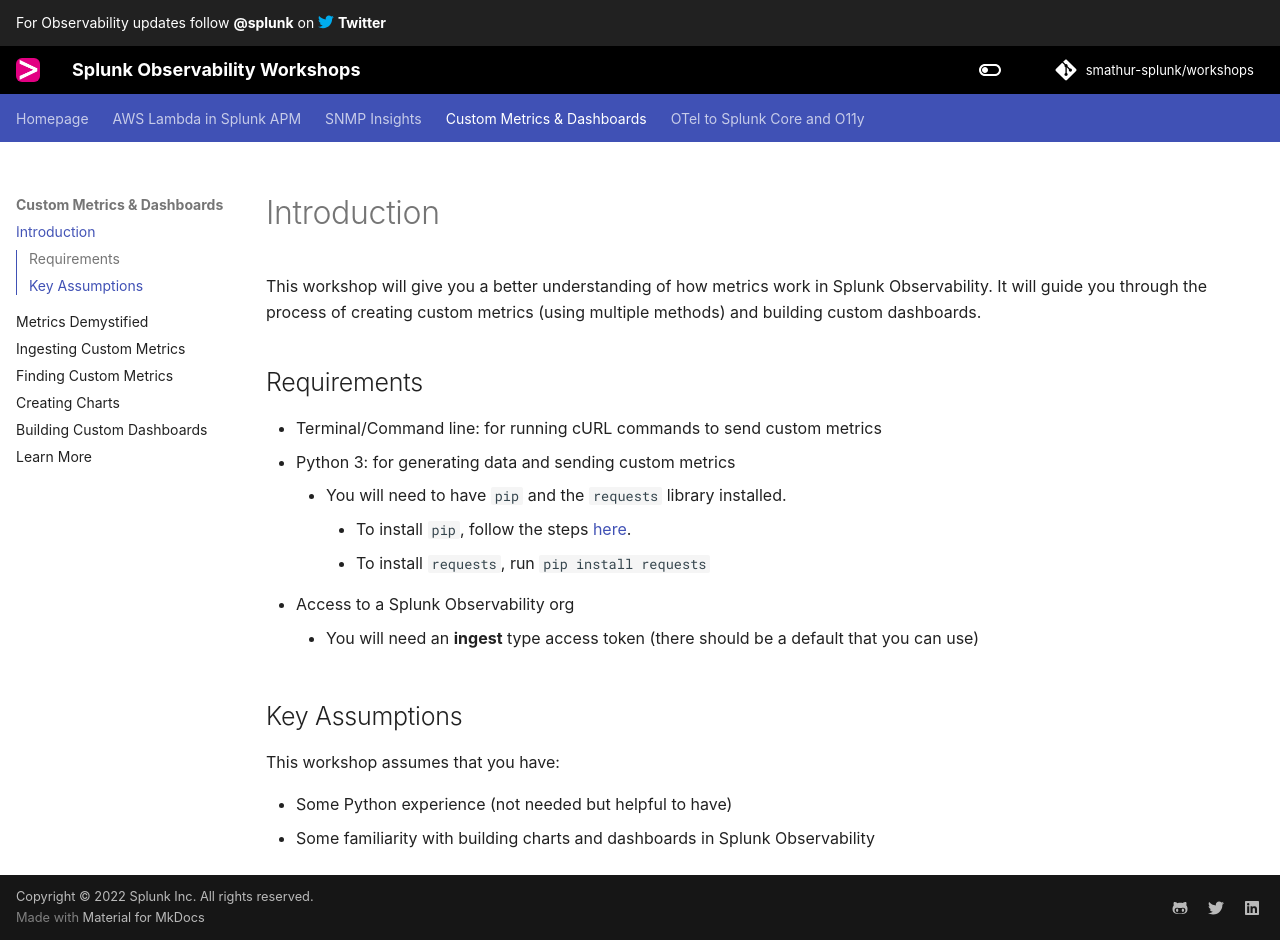
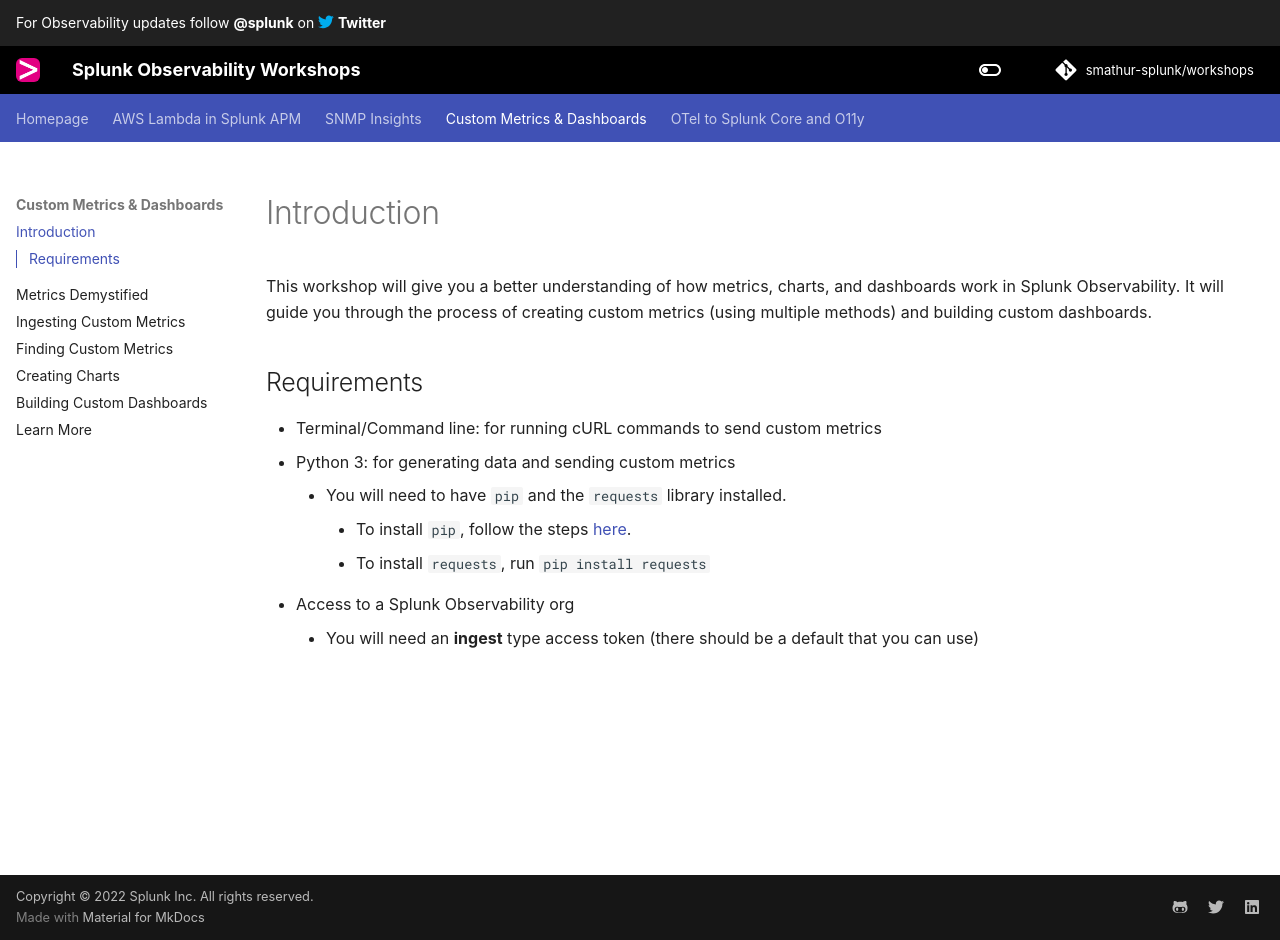
Before and after one commit to smathur-splunk/workshops, an MkDocs documentation site: the page built from docs/custom_intro.md, in a window 1280 px wide and 940 px high. Built offline with MkDocs 1.6.1 and Material for MkDocs 9.7.7, drawn with Linux system fonts in a browser that asks for light colours; some web fonts are replaced; comment, search, counter and statistics services are not loaded; the version menu is left out.

```diff
--- a/docs/custom_intro.md
+++ b/docs/custom_intro.md
@@ -9,10 +9,3 @@
 		- To install `requests`, run `pip install requests`
 - Access to a Splunk Observability org
 	- You will need an **ingest** type access token (there should be a default that you can use)
-
-## Key Assumptions
-
-This workshop assumes that you have:
-
-- Some Python experience (not needed but helpful to have)
-- Some familiarity with building charts and dashboards in Splunk Observability
```
Also changed, not shown: other parts of docs/custom_intro.md (+1 -1 lines), docs/snmp_intro.md (+7 -0 lines).
